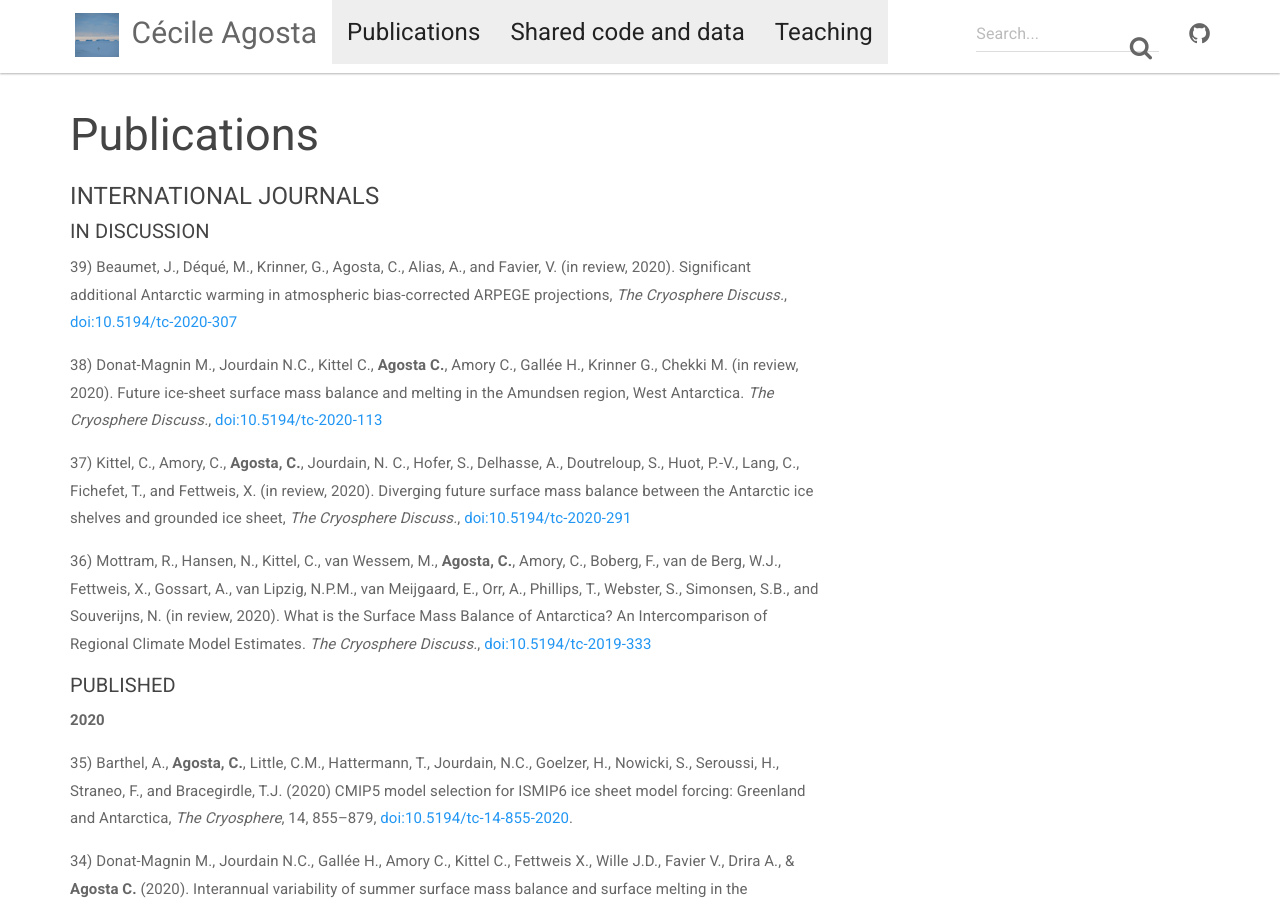
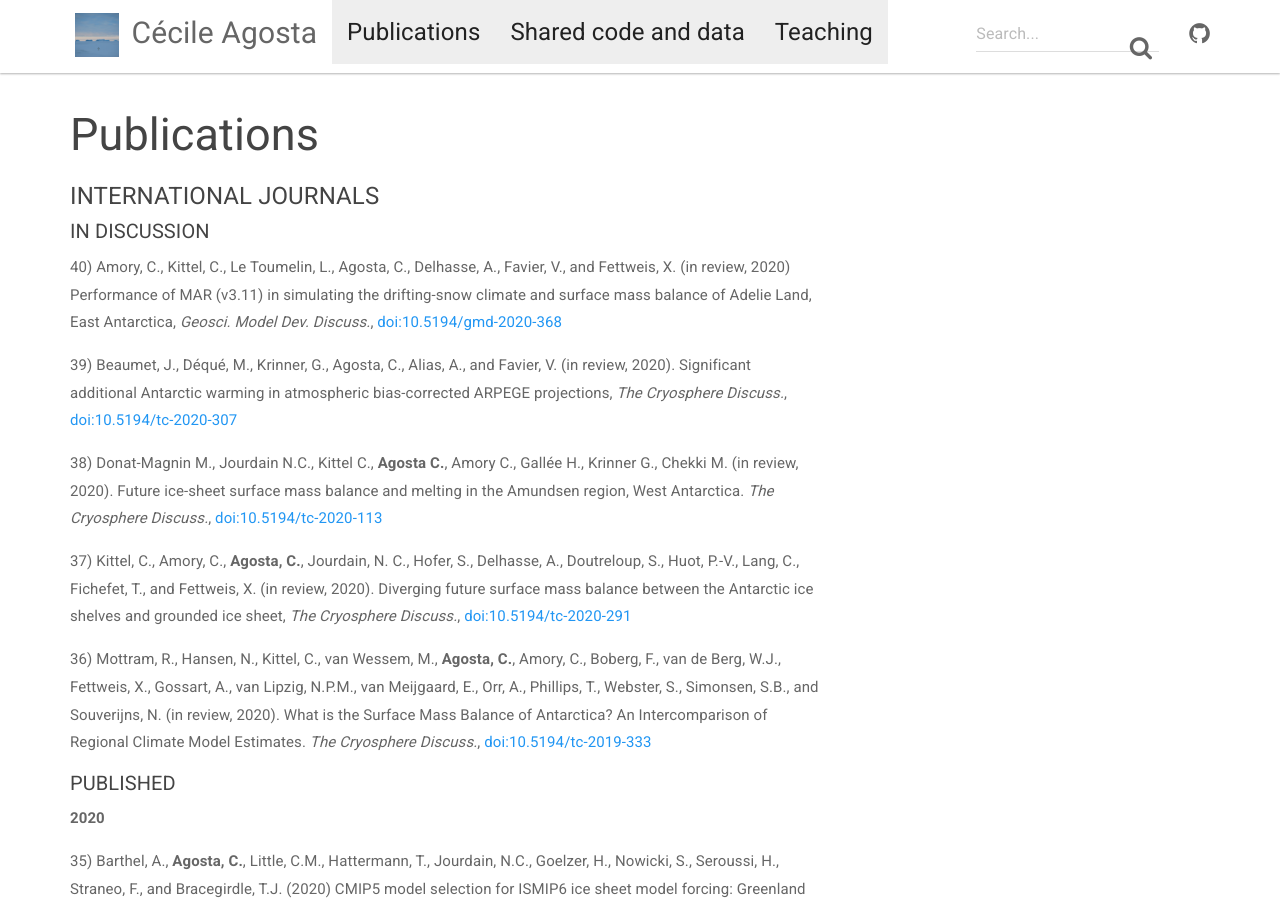
Before and after one commit to cecileagosta/cecileagosta.github.io, a Jekyll site: the page built from _docs/publications.md, in a window 1280 px wide and 900 px high. Built offline with Jekyll 4.4.1, drawn with Linux system fonts in a browser that asks for light colours; nearby versions of some CDN libraries.

Commit message:
Update publications.md

```diff
--- a/_docs/publications.md
+++ b/_docs/publications.md
@@ -6,6 +6,8 @@ permalink: /publications/
 
 
 ##### IN DISCUSSION
+
+40) Amory, C., Kittel, C., Le Toumelin, L., Agosta, C., Delhasse, A., Favier, V., and Fettweis, X. (in review, 2020) Performance of MAR (v3.11) in simulating the drifting-snow climate and surface mass balance of Adelie Land, East Antarctica, *Geosci. Model Dev. Discuss.*, [doi:10.5194/gmd-2020-368](https://doi.org/10.5194/gmd-2020-368)
 
 39)  Beaumet, J., Déqué, M., Krinner, G., Agosta, C., Alias, A., and Favier, V. (in review, 2020). Significant additional Antarctic warming in atmospheric bias-corrected ARPEGE projections, *The Cryosphere Discuss.*, [doi:10.5194/tc-2020-307](https://doi.org/10.5194/tc-2020-307)
 
```
